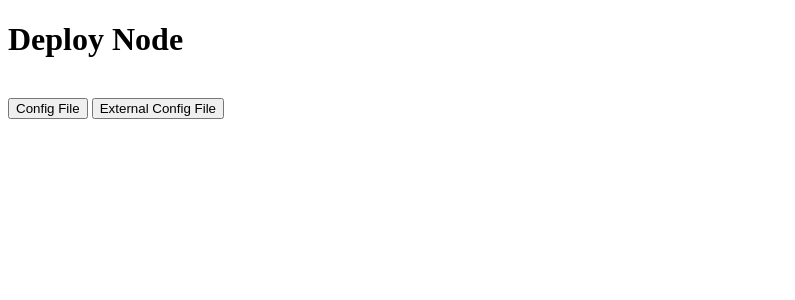
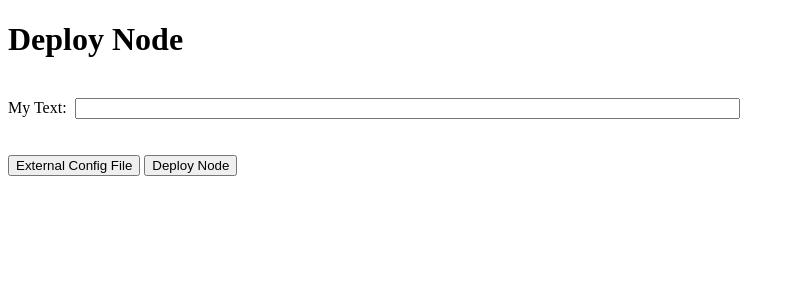
Before and after one commit to AnyLog-co/Deployment-Console, a Django app: page /example/ in a window 1280 px wide. Shown: the top 300 px of the page, without its empty margins (0-795 px from the left). Run offline with Django 3.2, Linux system fonts and the light colour scheme.

Commit message:
single form

```diff
--- a/anylog_deploy/templates/generic.html
+++ b/anylog_deploy/templates/generic.html
@@ -20,10 +20,21 @@
 
     {% for field in fields %}
 
-        {% if field.type == "selection" %}
-            <input type ="submit" name = "button" value="{{field.name}}"/>
-        {% elif field.type == "text" %}
-            <input type ="submit" name = "button" value="{{field.name}}"/>
+        {% if field.break == 1 %}
+            <br/>
+        {% elif field.break == 2 %}
+            <br/><br/>
+        {% elif field.break == 3 %}
+            <br/><br/><br/>
+        {%  endif %}
+
+        {% if field.type == "button_submit" %}
+            <input type ="submit" name = "{{field.name}}" value="{{field.name}}"/>
+        {% elif field.type == "input_text" %}
+            {% if field.label %}
+                <label for="{{field.name}}">{{field.label}}:&nbsp;</label>
+             {% endif %}
+            <input type="text" id="{{field.name}}" name="{{field.name}}" size="{{field.size}}">
         {%  endif %}
 
     {% endfor %}
--- a/anylog_deploy/views2.py
+++ b/anylog_deploy/views2.py
@@ -17,12 +17,20 @@ al_forms = {
                 "options" : os.path.join(os.path.dirname(os.path.abspath(__file__)), 'configs')
             },
             {
+                "name": "my_text",
+                "label": "My Text",
+                "type": "input_text",
+                "size" : 80,
+            },
+
+            {
+                "break" : 3,
                 "name": "External Config File",
-                "type": "text",
+                "type": "button_submit",
             },
             {
                 "name": "Deploy Node",
-                "type": "button",
+                "type": "button_submit",
             },
 
         ]
```
